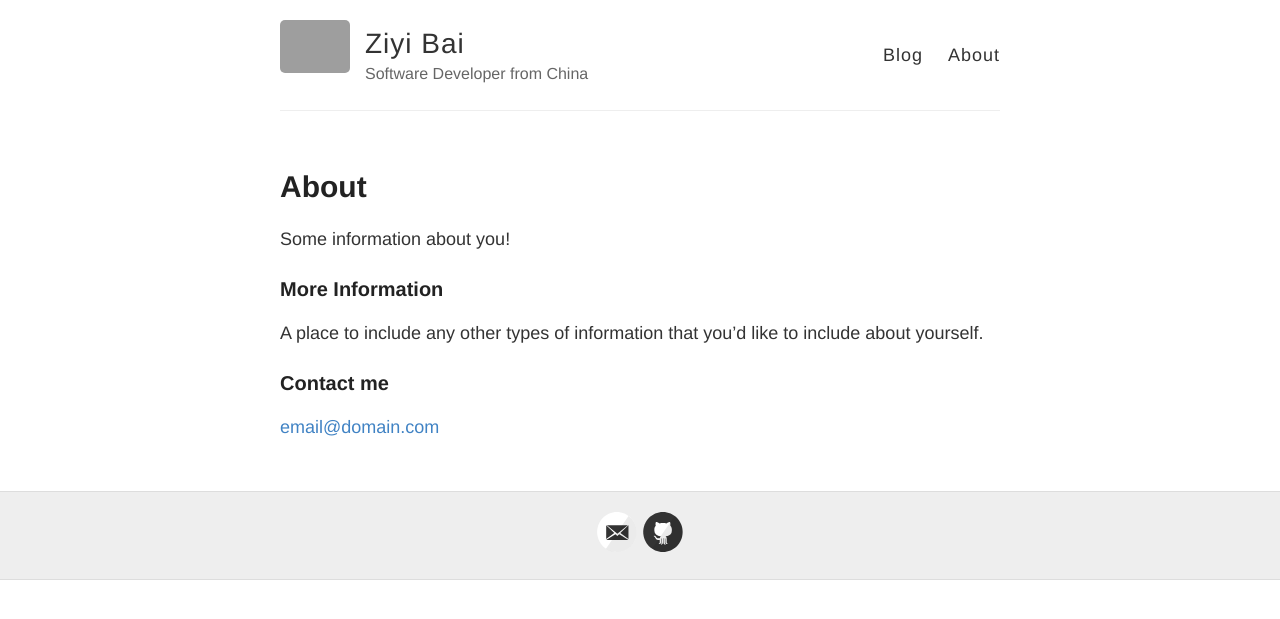
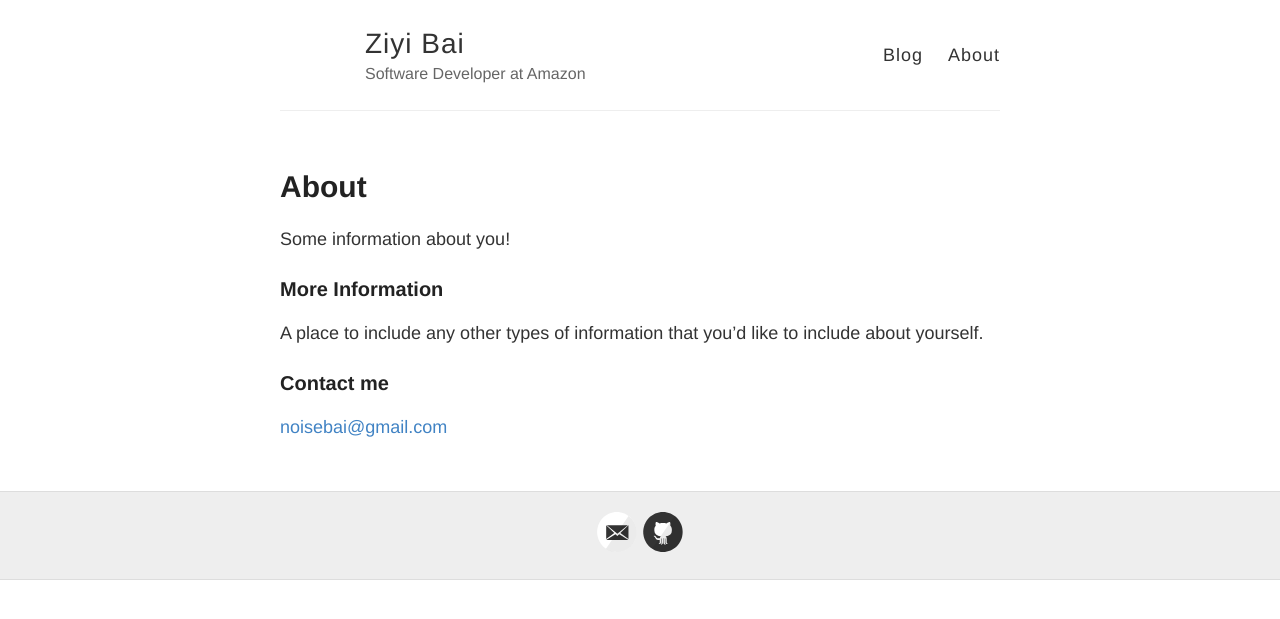
Before and after one commit to noisebai/noisebai.github.io, a Jekyll site: the page built from about.md, in a window 1280 px wide. Shown: the top 619 px of the page. Built offline with Jekyll 4.4.1, drawn with Linux system fonts in a browser that asks for light colours; grey boxes are pictures that could not be loaded.

Commit message:
Addd "contact me" info

```diff
--- a/_config.yml
+++ b/_config.yml
@@ -6,10 +6,10 @@
 name: Ziyi Bai
 
 # Short bio or description (displayed in the header)
-description: Software Developer from China
+description: Software Developer at Amazon
 
 # URL of your avatar or profile pic (you could use your GitHub profile pic)
-avatar: https://raw.githubusercontent.com/barryclark/jekyll-now/master/images/jekyll-logo.png
+avatar:
 
 #
 # Flags below are optional
--- a/about.md
+++ b/about.md
@@ -12,4 +12,4 @@ A place to include any other types of information that you'd like to include abo
 
 ### Contact me
 
-[email@domain.com](mailto:email@domain.com)
+[noisebai@gmail.com](mailto:noisebai@gmail.com)
```
